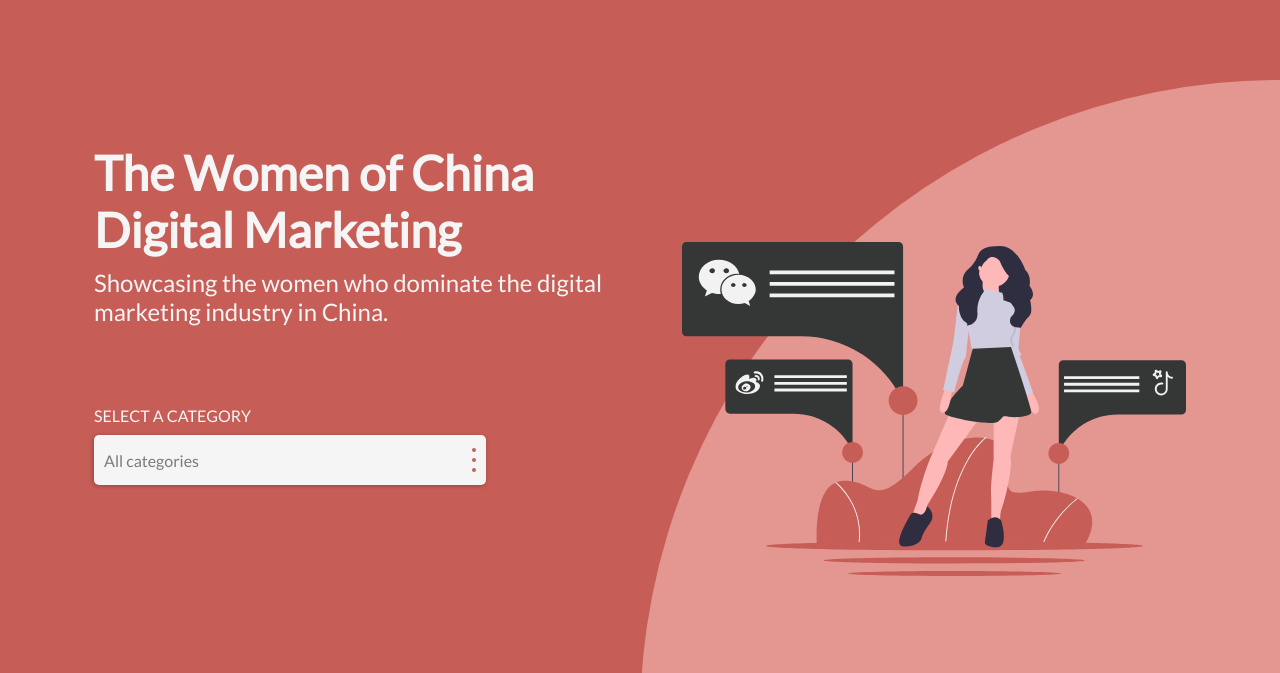
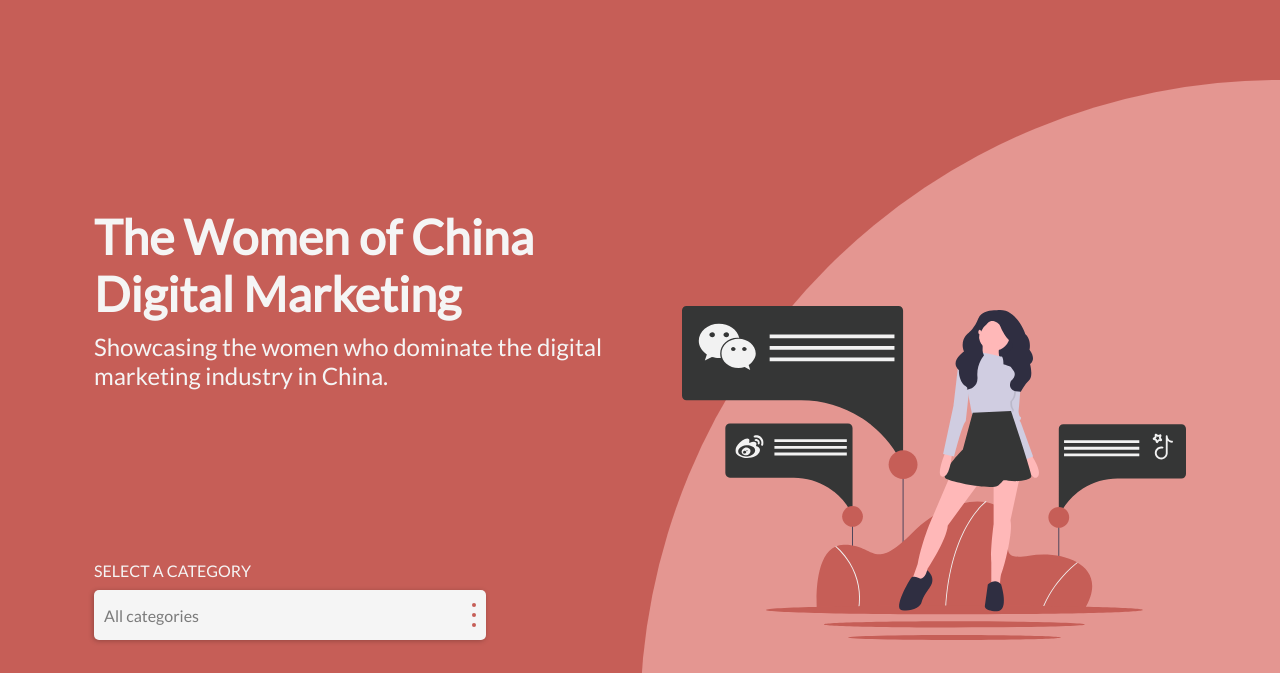
Before and after one commit to smithavt14/women_who_china, a Jekyll site: the page built from index.html, in a window 1280 px wide. Shown: the top 673 px of the page. Built offline with Jekyll 4.4.1, drawn with Linux system fonts in a browser that asks for light colours.

Commit message:
change banner spacing

```diff
--- a/_sass/main.scss
+++ b/_sass/main.scss
@@ -36,6 +36,7 @@ $banner-height: 80vh;
 
   .container {
     width: 90vw;
+    margin-top: 10%;
     height: 60%;
     max-width: 1120px;
     display: flex;
@@ -51,6 +52,8 @@ $banner-height: 80vh;
     .content {
       width: 50%;
       color: $white;
+      display: flex;
+      flex-direction: column;
 
       .header {
         font-size: 48px;
@@ -64,7 +67,10 @@ $banner-height: 80vh;
       }
 
       .filter-container {
-        margin-top: 80px;
+        flex-grow: 1;
+        display: flex;
+        flex-direction: column;
+        justify-content: flex-end;
 
         .title {
           font-size: 16px;
```
Also changed, not shown: 2 other files.
